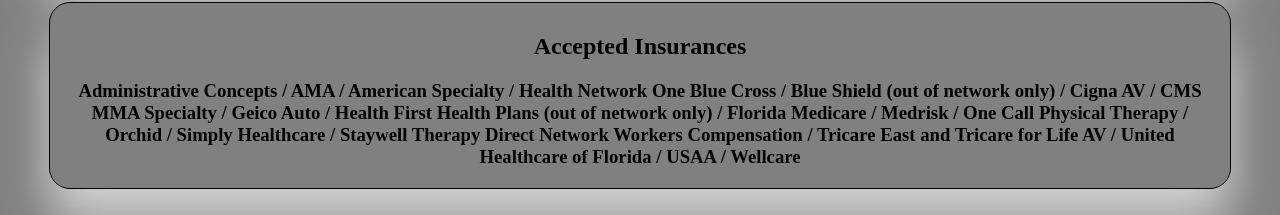
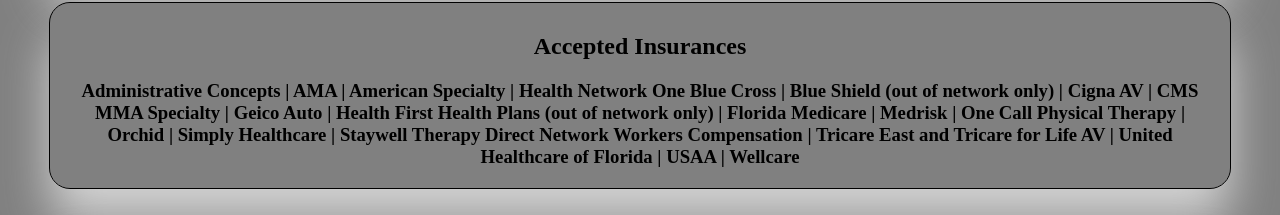
Before and after one commit to IgItIsKyi/Overcomers-Rehab, a plain HTML site: page index.html in a window 1280 px wide. Shown: the part 409-624 px from the top of the page. Drawn offline with Linux system fonts and the light colour scheme.

Commit message:
Progress

```diff
--- a/index.html
+++ b/index.html
@@ -58,12 +58,12 @@
            </div>
            <div class="border-for-home">
                 <h2 class="info">Accepted Insurances</h2>
-                    <h3>Administrative Concepts / AMA / American Specialty / Health Network One
-                        Blue Cross / Blue Shield (out of network only) / Cigna AV /
-                        CMS MMA Specialty / Geico Auto / Health First Health Plans (out of network only) /
-                        Florida Medicare / Medrisk / One Call Physical Therapy / Orchid / Simply Healthcare /
-                        Staywell Therapy Direct Network Workers Compensation / Tricare East and Tricare for Life AV /
-                        United Healthcare of Florida / USAA / Wellcare
+                    <h3>Administrative Concepts | AMA | American Specialty | Health Network One
+                        Blue Cross | Blue Shield (out of network only) | Cigna AV |
+                        CMS MMA Specialty | Geico Auto | Health First Health Plans (out of network only) |
+                        Florida Medicare | Medrisk | One Call Physical Therapy | Orchid | Simply Healthcare |
+                        Staywell Therapy Direct Network Workers Compensation | Tricare East and Tricare for Life AV |
+                        United Healthcare of Florida | USAA | Wellcare
                     </h3>
             </div>
             <div class="border-for-home">
```
